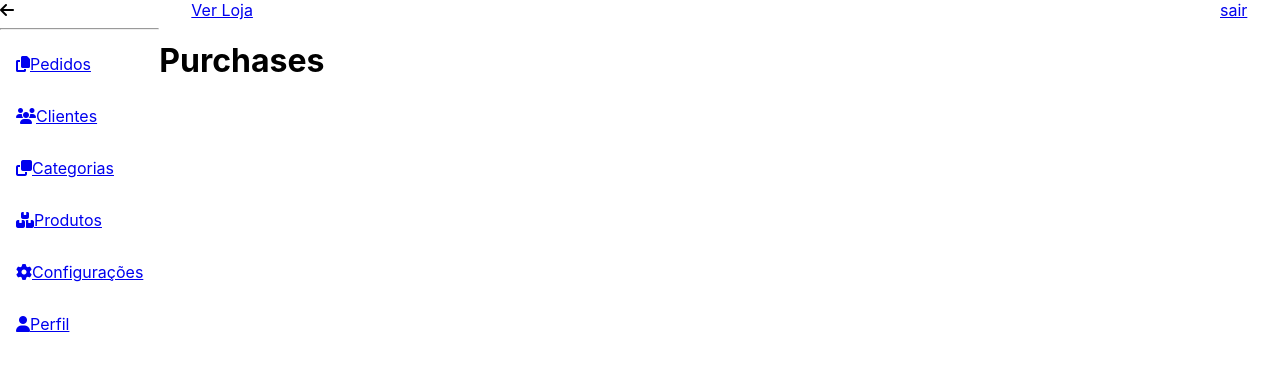
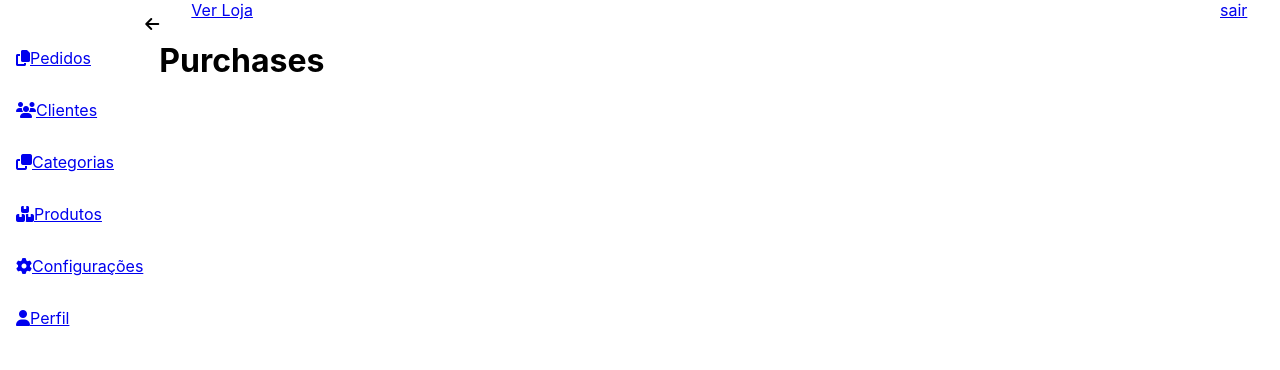
Before and after one commit to vhfuly/ecommerce-dashboard, a React (Create React App) app: page /#/ in a window 1280 px wide. Shown: the top 370 px of the page. Built offline with nearby package versions, Linux system fonts and the light colour scheme.

Commit message:
feat: add fnctions on menu

```diff
--- a/src/containers/Base/ItemsList.tsx
+++ b/src/containers/Base/ItemsList.tsx
@@ -15,13 +15,15 @@ const items = [
   { route: '/profile', icon: (<i className='fas fa-user' />), title: 'Perfil' },
 ]
 
-const ItemsList: React.FC<Props> = props => (
+const ItemsList: React.FC<Props> = props => {
+  const local = props.history.location.pathname
+  return (
     <div className='container-items-list'>
       {
         items.map((item, index) => (
 
           <Link to={item.route} key={index}>
-          <div className='item-menu'>
+            <div className={`item-menu ${local === item.route ? 'item-active': ''}`}>
               <div>
                 {item.icon}
               </div>
@@ -39,5 +41,6 @@ const ItemsList: React.FC<Props> = props => (
       }
     </div>
   )
+}
 
 export default ItemsList;
--- a/src/containers/Base/Menu.tsx
+++ b/src/containers/Base/Menu.tsx
@@ -1,25 +1,27 @@
 
-import React from 'react';
+import React, { useState } from 'react';
 import ItemsList from './ItemsList';
 
 
-const state = { open: true}
-
-const { open } = state
 
 type Props = {
   history: any;
 }
 
 
-const Menu: React.FC<Props> = (props) => (
-  <div className='container-menu'>
-    <div className='item-top'>
-      <i className='fas fa-arrow-left' />
-      <hr/>
+const Menu: React.FC<Props> = (props) => {
+  const[open, setOpen] = useState(true)
+
+  const toggleOpen = () => setOpen(!open)
+
+  return(
+    <div className={`container-menu ${open ? 'menu-open' : ''}`}>
+      <div className={`item-top item-${open ? 'flex-end' : 'flex-center'}`} onClick ={() => toggleOpen()}>
+        <i className={`fas fa-arrow-${open ? 'left' :'right'}`} />
+      </div>
+      <ItemsList open={open} history={props.history} />
     </div>
-    <ItemsList open={open} history={props.history} />
-  </div>
-)
+  )
+}
 
 export default Menu;
--- a/src/containers/HOC/Base.tsx
+++ b/src/containers/HOC/Base.tsx
@@ -4,7 +4,7 @@ import Base from '../Base'
 const base = (Component: React.FC) => {
   function ComponentBase(props: any) {
       return (
-        <Base>
+        <Base history= {props.history}>
             <Component {...props}/>
         </Base>
       )
--- a/src/styles/containers/base.css
+++ b/src/styles/containers/base.css
@@ -21,6 +21,17 @@
   display: flex;
   flex-direction: column;
 }
+.item-flex-center,
+.item-flex-end {
+  margin-top: 1rem;
+  display: flex;
+  justify-content: center;
+  align-items: center;
+}
+
+.item-flex-end {
+  justify-content: flex-end;
+}
 
 .container-items-list .item-menu{
   display: flex;
--- a/src/styles/global.css
+++ b/src/styles/global.css
@@ -7,9 +7,6 @@ body {
   -moz-osx-font-smoothing: grayscale;
 }
 
-.flex {
-  display: flex;
-}
 
 .flex-1 {
   flex: 1;
```
Lines whose indentation alone changed are shown as unchanged.
